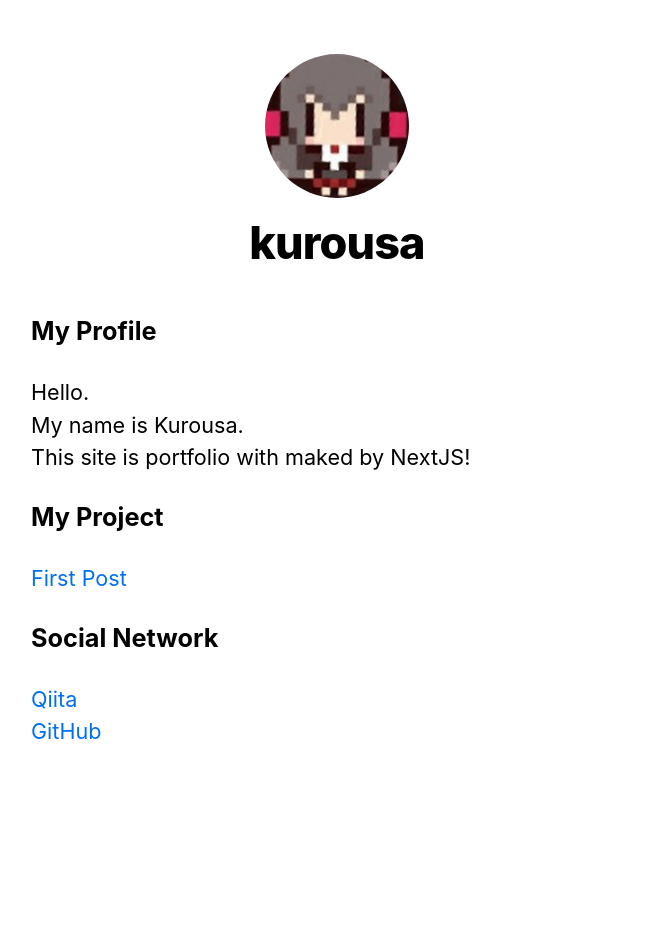
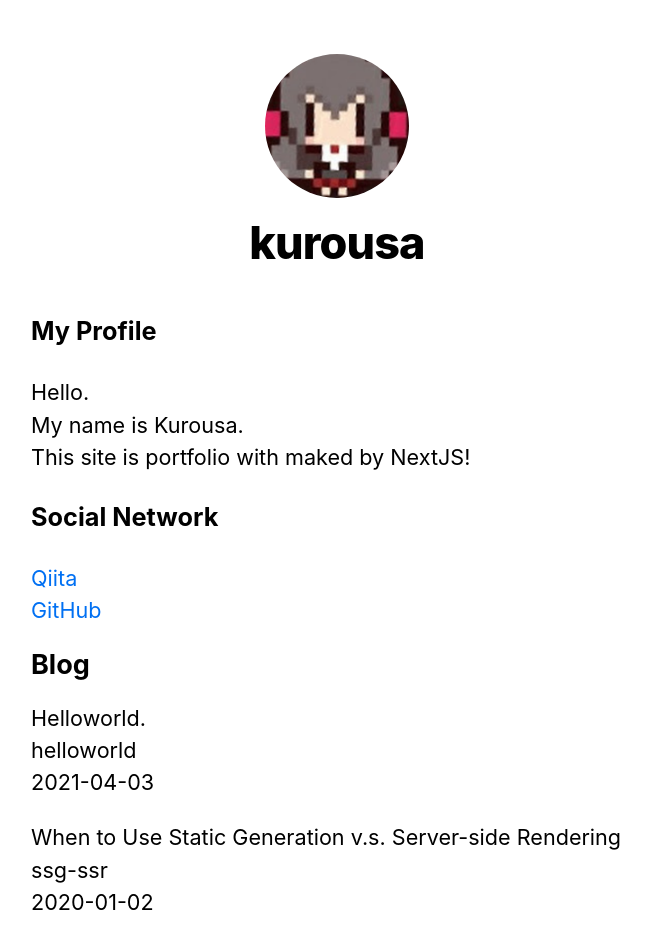
Before and after one commit to kurousa/nextjs_blog, a Next.js app: page / in a window 1280 px wide. Shown: the top 946 px of the page, without its empty margins (303-954 px from the left). Before the commit the page ends 856 px from the top, so only its background shows below. Built offline with nearby package versions, Linux system fonts and the light colour scheme.

Commit message:
feat: implements getStaticProps

```diff
--- /dev/null
+++ b/lib/posts.js
@@ -0,0 +1,35 @@
+import fs from 'fs'
+import path from 'path'
+import matter from 'gray-matter'
+
+const postsDirectory = path.join(process.cwd(), 'posts')
+
+export function getSortedPostsData() {
+  // /posts　配下のファイル名を取得する
+  const fileNames = fs.readdirSync(postsDirectory)
+  const allPostsData = fileNames.map(fileName => {
+    // id を取得するためにファイル名から ".md" を削除する
+    const id = fileName.replace(/\.md$/, '')
+
+    // マークダウンファイルを文字列として読み取る
+    const fullPath = path.join(postsDirectory, fileName)
+    const fileContents = fs.readFileSync(fullPath, 'utf8')
+
+    // 投稿のメタデータ部分を解析するために gray-matter を使う
+    const matterResult = matter(fileContents)
+
+    // データを id と合わせる
+    return {
+      id,
+      ...matterResult.data
+    }
+  })
+  // 投稿を日付でソートする
+  return allPostsData.sort((a, b) => {
+    if (a.date < b.date) {
+      return 1
+    } else {
+      return -1
+    }
+  })
+}
--- a/pages/index.js
+++ b/pages/index.js
@@ -1,8 +1,9 @@
 import Head from 'next/head'
 import Layout, { siteTitle } from '../components/layout'
 import utilStyles from '../styles/utils.module.css'
+import { getSortedPostsData } from '../lib/posts'
 
-export default function Home() {
+export default function Home({ allPostsData }) {
   return (
     <Layout home>
       <Head>
@@ -12,12 +13,33 @@
         <h3>My Profile</h3>
         <p>Hello. <br/>My name is Kurousa.<br/>
            This site is portfolio with maked by NextJS!</p>
-        <h3>My Project</h3>
-        <a href="/posts/first-post">First Post</a>
         <h3>Social Network</h3>
         <a href="https://qiita.com/kurousa">Qiita</a><br/>
         <a href="https://github.com/kurousa">GitHub</a>
       </section>
+      <section className={`${utilStyles.headingMd} ${utilStyles.padding1px}`}>
+        <h2 className={utilStyles.headingLg}>Blog</h2>
+          <ul className={utilStyles.list}>
+            {allPostsData.map(({ id, date, title }) => (
+              <li className={utilStyles.listItem} key={id}>
+                {title}
+                <br />
+                {id}
+                <br />
+                {date}
+              </li>
+            ))}
+          </ul>
+      </section>
     </Layout>
   )
 }
+
+export async function getStaticProps() {
+  const allPostsData = getSortedPostsData()
+  return {
+    props: {
+      allPostsData
+    }
+  }
+}
--- /dev/null
+++ b/posts/helloworld.md
@@ -0,0 +1,4 @@
+---
+title: 'Helloworld.'
+date: '2021-04-03'
+---
--- /dev/null
+++ b/posts/pre-rendering.md
@@ -0,0 +1,11 @@
+---
+title: 'Two Forms of Pre-rendering'
+date: '2020-01-01'
+---
+
+Next.js has two forms of pre-rendering: **Static Generation** and **Server-side Rendering**. The difference is in **when** it generates the HTML for a page.
+
+- **Static Generation** is the pre-rendering method that generates the HTML at **build time**. The pre-rendered HTML is then _reused_ on each request.
+- **Server-side Rendering** is the pre-rendering method that generates the HTML on **each request**.
+
+Importantly, Next.js lets you **choose** which pre-rendering form to use for each page. You can create a "hybrid" Next.js app by using Static Generation for most pages and using Server-side Rendering for others.
--- /dev/null
+++ b/posts/ssg-ssr.md
@@ -0,0 +1,19 @@
+---
+title: 'When to Use Static Generation v.s. Server-side Rendering'
+date: '2020-01-02'
+---
+
+We recommend using **Static Generation** (with and without data) whenever possible because your page can be built once and served by CDN, which makes it much faster than having a server render the page on every request.
+
+You can use Static Generation for many types of pages, including:
+
+- Marketing pages
+- Blog posts
+- E-commerce product listings
+- Help and documentation
+
+You should ask yourself: "Can I pre-render this page **ahead** of a user's request?" If the answer is yes, then you should choose Static Generation.
+
+On the other hand, Static Generation is **not** a good idea if you cannot pre-render a page ahead of a user's request. Maybe your page shows frequently updated data, and the page content changes on every request.
+
+In that case, you can use **Server-Side Rendering**. It will be slower, but the pre-rendered page will always be up-to-date. Or you can skip pre-rendering and use client-side JavaScript to populate data.
```
